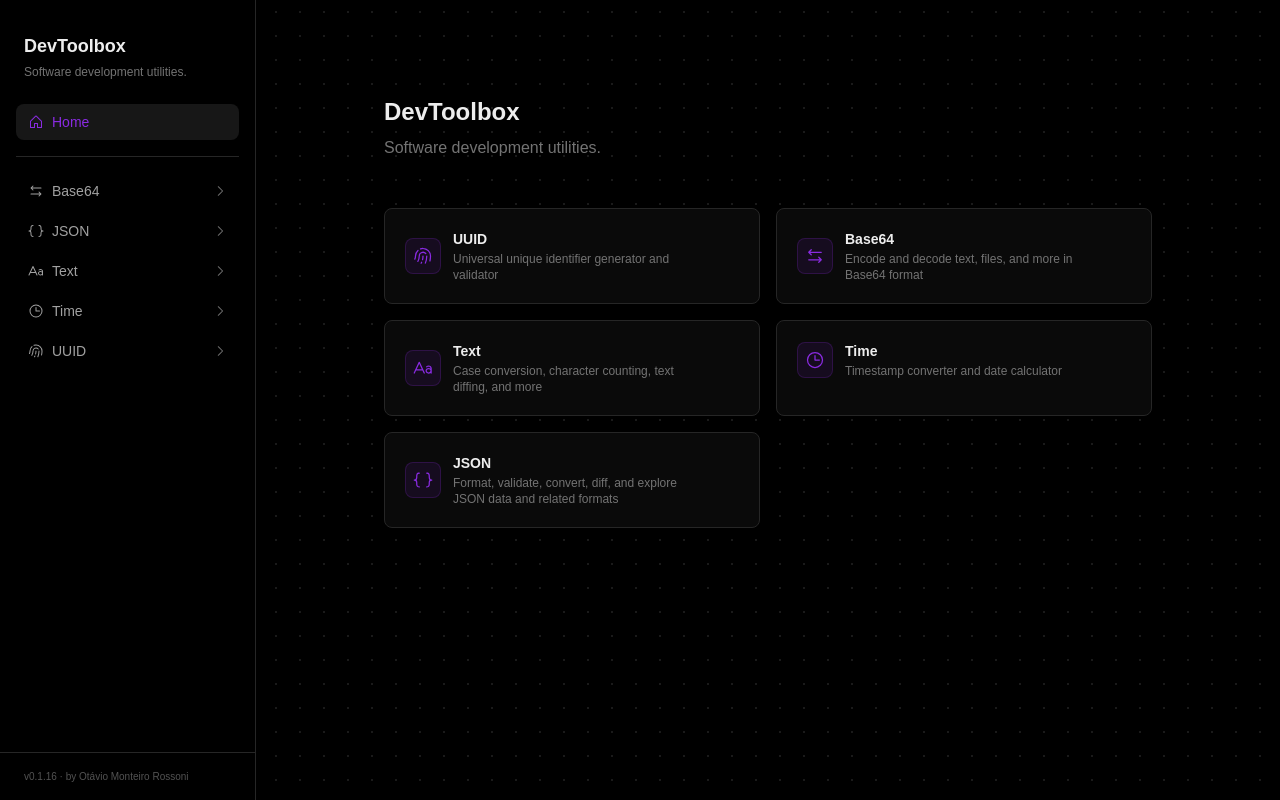
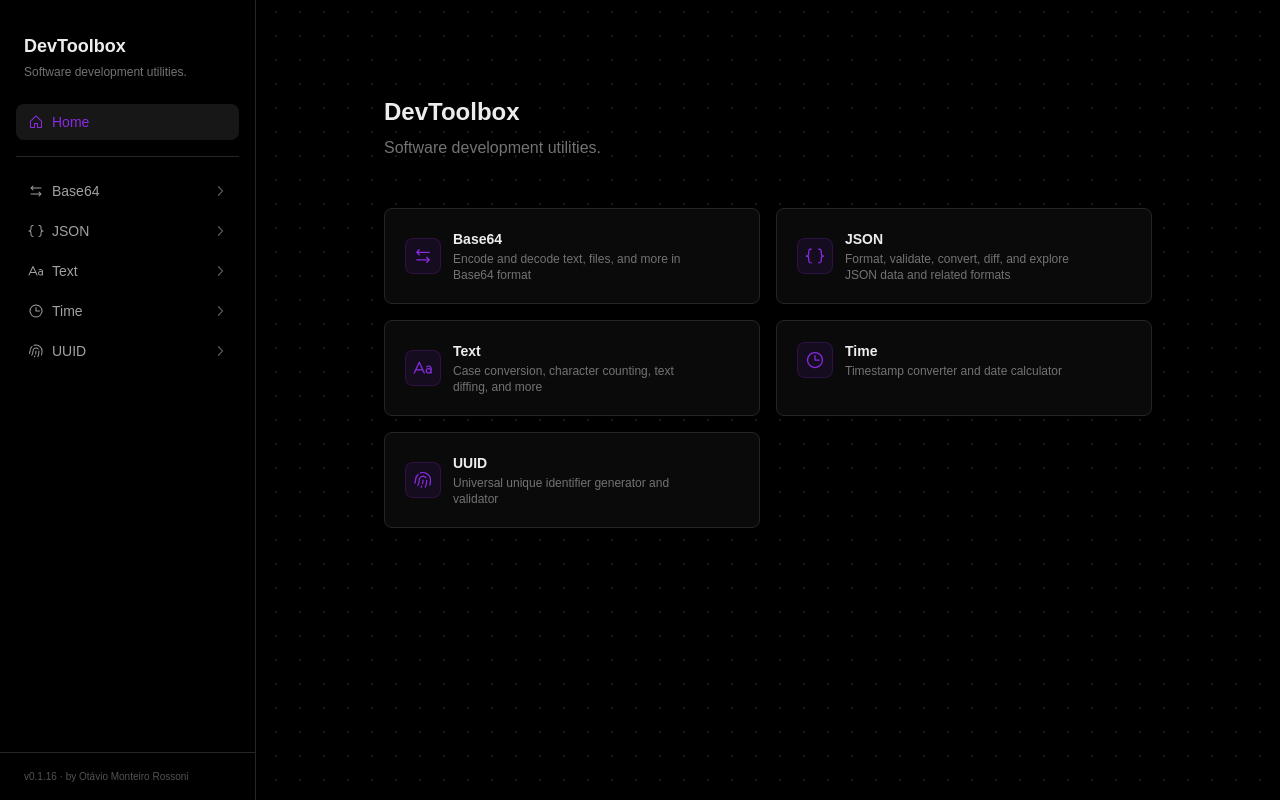
Before and after one commit to Otarossoni/devtoolbox, a Next.js app: page / in a window 1280 px wide. Built offline with nearby package versions, Linux system fonts and the light colour scheme.

Commit message:
style: order home page tools alphabetically matching sidebar

```diff
--- a/src/app/page.tsx
+++ b/src/app/page.tsx
@@ -10,16 +10,16 @@ import {
 
 const tools = [
   {
-    title: "UUID",
-    description: "Universal unique identifier generator and validator",
-    icon: FingerprintSimpleIcon,
-    href: "/tools/uuid/generator",
-  },
-  {
     title: "Base64",
     description: "Encode and decode text, files, and more in Base64 format",
     icon: ArrowsLeftRightIcon,
     href: "/tools/base64",
+  },
+  {
+    title: "JSON",
+    description: "Format, validate, convert, diff, and explore JSON data and related formats",
+    icon: BracketsCurlyIcon,
+    href: "/tools/json/formatter",
   },
   {
     title: "Text",
@@ -34,10 +34,10 @@ const tools = [
     href: "/tools/time/timestamp",
   },
   {
-    title: "JSON",
-    description: "Format, validate, convert, diff, and explore JSON data and related formats",
-    icon: BracketsCurlyIcon,
-    href: "/tools/json/formatter",
+    title: "UUID",
+    description: "Universal unique identifier generator and validator",
+    icon: FingerprintSimpleIcon,
+    href: "/tools/uuid/generator",
   },
 ];
 
```
